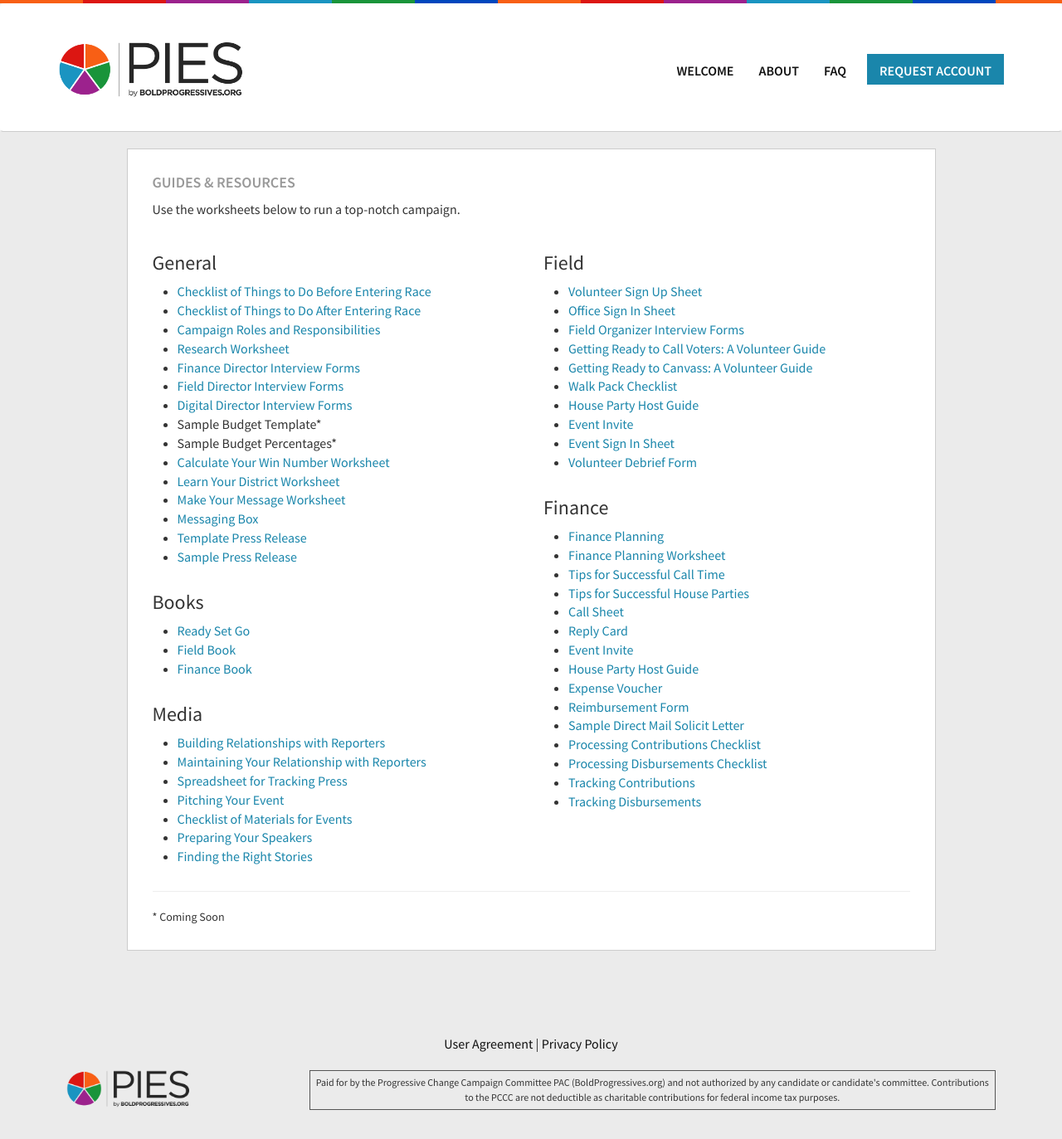
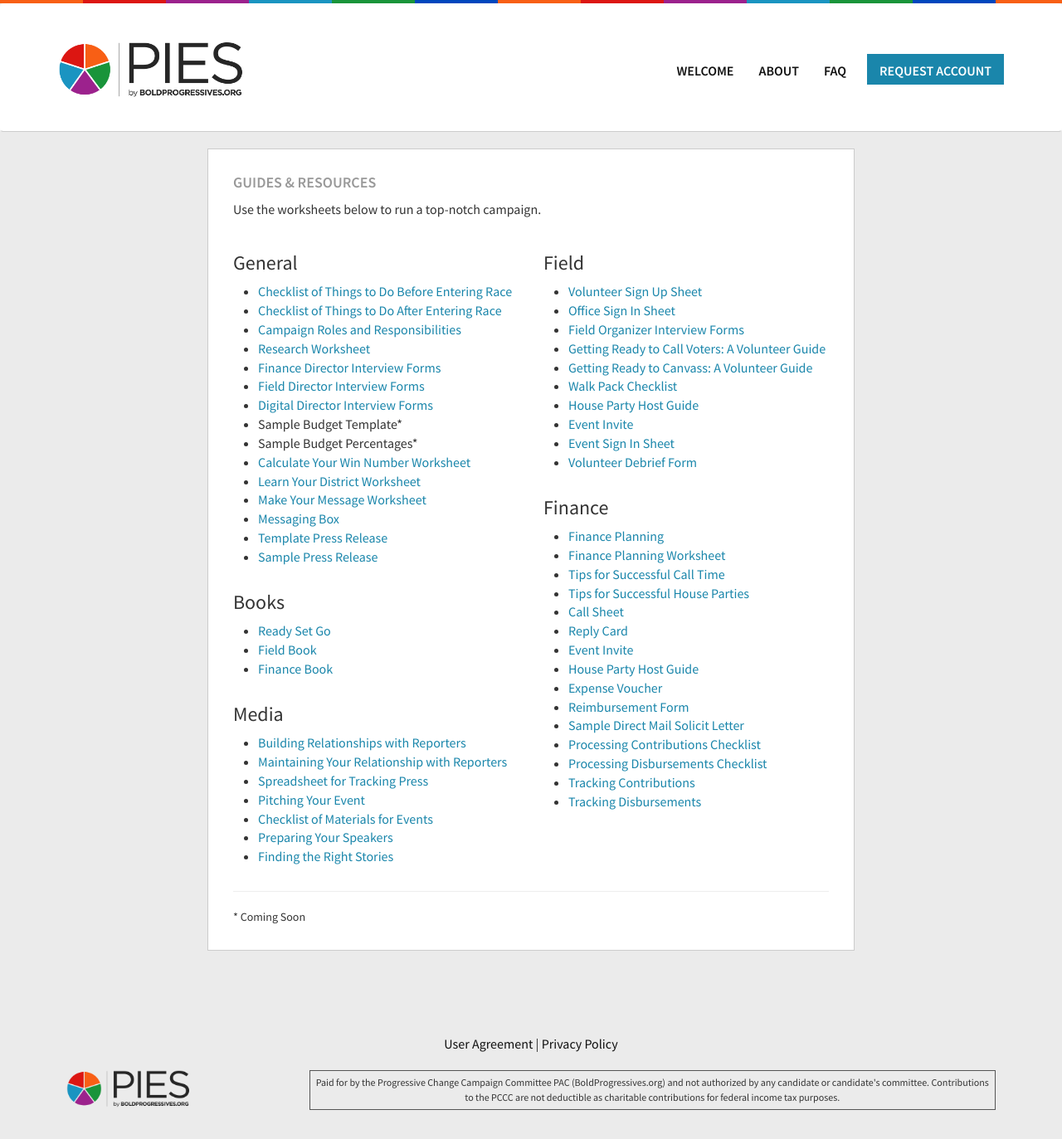
Before and after one commit to boldprogressives/pies-public-site, a Jekyll site: the page built from resources.html, in a window 1280 px wide. Shown: the whole page at 83% size. Built offline with Jekyll 4.4.1, drawn with Linux system fonts in a browser that asks for light colours.

Commit message:
same width panel even when the screen is large

```diff
--- a/resources.html
+++ b/resources.html
@@ -6,7 +6,7 @@
 
 <div class="container">
 	<div class="row">
-    <div class="col-md-10 col-md-offset-1 pies-content">
+    <div class="col-md-10 col-md-offset-1 col-lg-8 col-lg-offset-2 pies-content">
 
       <div class="intro">
         <h1>Guides &amp; Resources</h1>
```
